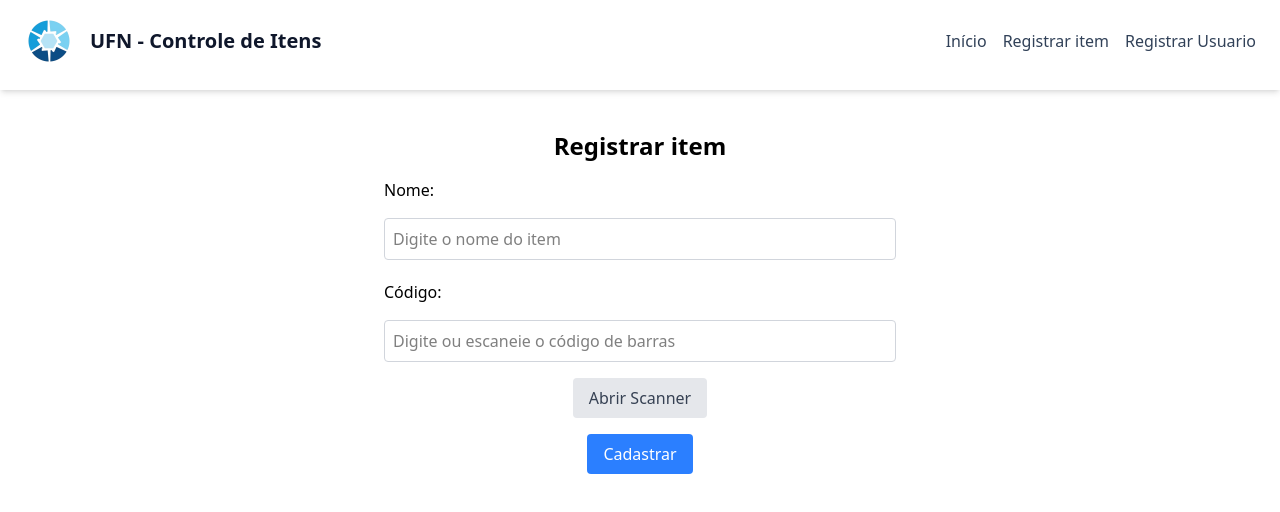
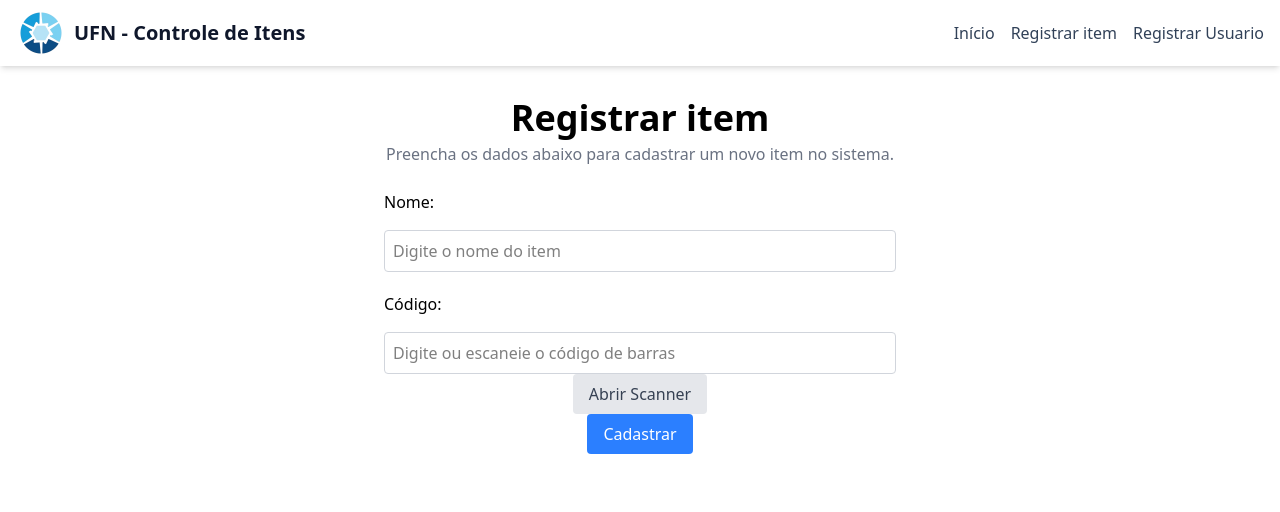
Before and after one commit to ThiagoMarzari/sistema-emprestimo-frontend, a React (Vite) app: page /registerItem in a window 1280 px wide. Shown: the top 512 px of the page. Built offline with nearby package versions, Linux system fonts and the light colour scheme.

Commit message:
refactor: ajusta o layout do cabeçalho e do formulário de registro de item

```diff
--- a/src/components/Header.tsx
+++ b/src/components/Header.tsx
@@ -3,9 +3,9 @@ import ufnLogo from "../assets/ufn_logo.png";
 
 export function Header() {
   return (
-    <header className="bg-white shadow-md py-4 px-2 sm:px-6 mb-6">
-      <div className="flex justify-between flex-col sm:flex-row items-center gap-2 sm:gap-6 pb-2">
-        <Link to="/" className="flex items-center gap-2 sm:gap-4">
+    <header className="bg-white shadow-md py-2 mb-4">
+      <div className="container mx-auto px-4 flex justify-between flex-col sm:flex-row items-center">
+        <Link to="/" className="flex items-center gap-2">
           <img
             src={ufnLogo}
             alt="UFN Logo"
--- a/src/globals.css
+++ b/src/globals.css
@@ -1 +1 @@
-@import "tailwindcss";
+@import "tailwindcss"
--- a/src/pages/Layout.tsx
+++ b/src/pages/Layout.tsx
@@ -6,7 +6,9 @@ export default function Layout() {
   return (
     <>
       <Header />
-      <Outlet />
+      <div className="container mx-auto px-4">
+        <Outlet />
+      </div>
     </>
   )
 }
--- a/src/pages/RegisterItem.tsx
+++ b/src/pages/RegisterItem.tsx
@@ -7,9 +7,10 @@ export default function RegisterItem() {
   const [showScanner, setShowScanner] = useState(false);
 
   return (
-    <form className="w-full container mx-auto flex items-center justify-center flex-col gap-4 p-4">
+    <form className="w-full container mx-auto flex items-center justify-center flex-col p-4">
 
-      <h1 className="font-bold text-2xl">Registrar item</h1>
+      <h1 className="font-bold text-4xl mb-1">Registrar item</h1>
+      <span className="text-gray-500 mb-6">Preencha os dados abaixo para cadastrar um novo item no sistema.</span>
 
       <div className="w-full max-w-lg flex flex-col gap-3">
         <label htmlFor="itemName" className="font-medium mb-1">Nome:</label>
```
